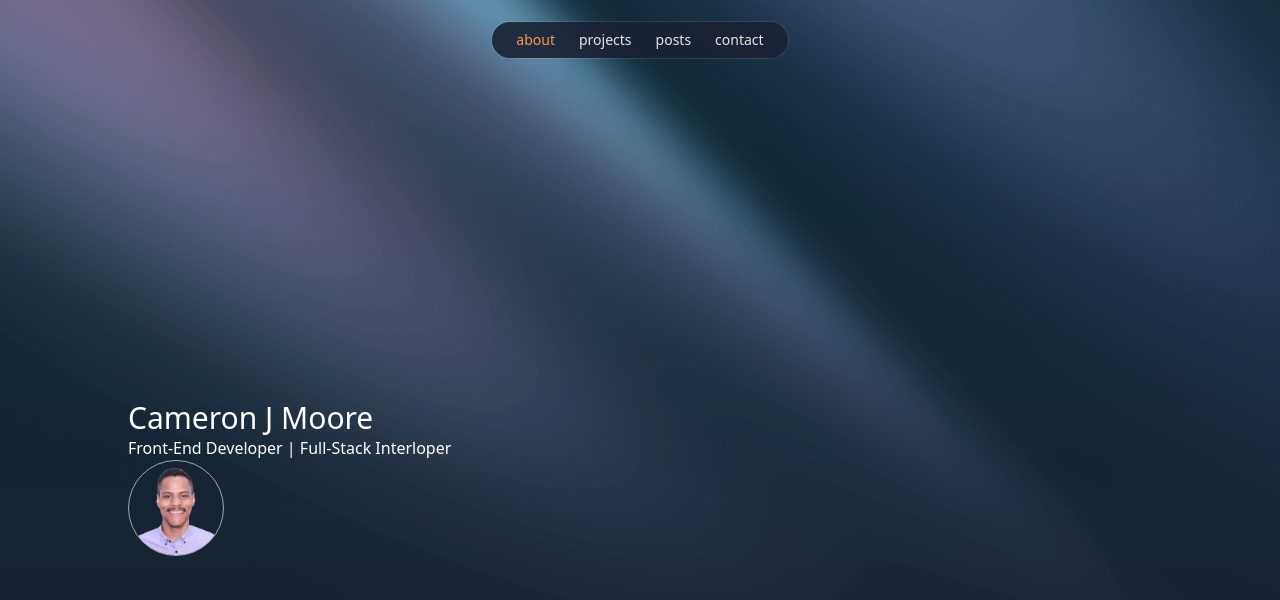
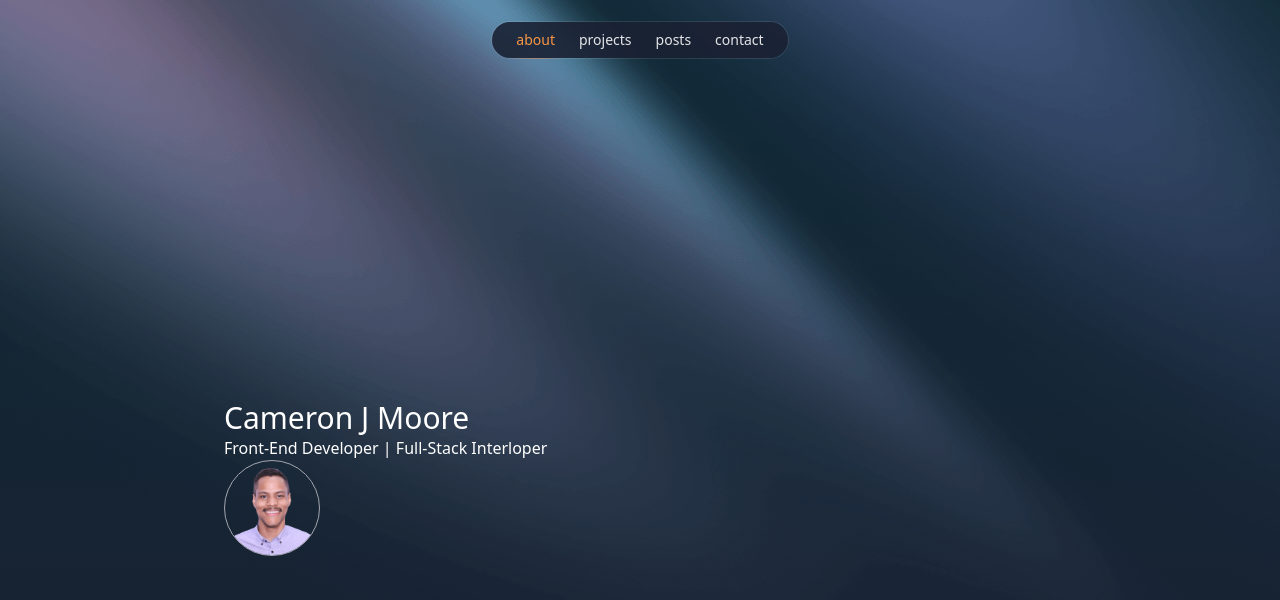
Before and after one commit to camjmoore/cjmooredev, a Next.js app: page /about in a window 1280 px wide. Shown: the top 600 px of the page. Built offline with nearby package versions, Linux system fonts and the light colour scheme.

Commit message:
layout responsive styling

```diff
--- a/app/(site)/layout.tsx
+++ b/app/(site)/layout.tsx
@@ -21,7 +21,7 @@ export default function RootLayout({
         <Nav />
         <Header />
         <div className="sm:px-8">
-          <div className="mx-auto max-w-7xl lg:px-12">
+          <div className="mx-auto max-w-5xl lg:px-12">
             <div className="relative px-4 sm:px-8 lg:px-12">
               <div className="mx-auto max-w-2xl lg:max-w-5xl">{children}</div>
             </div>
```
